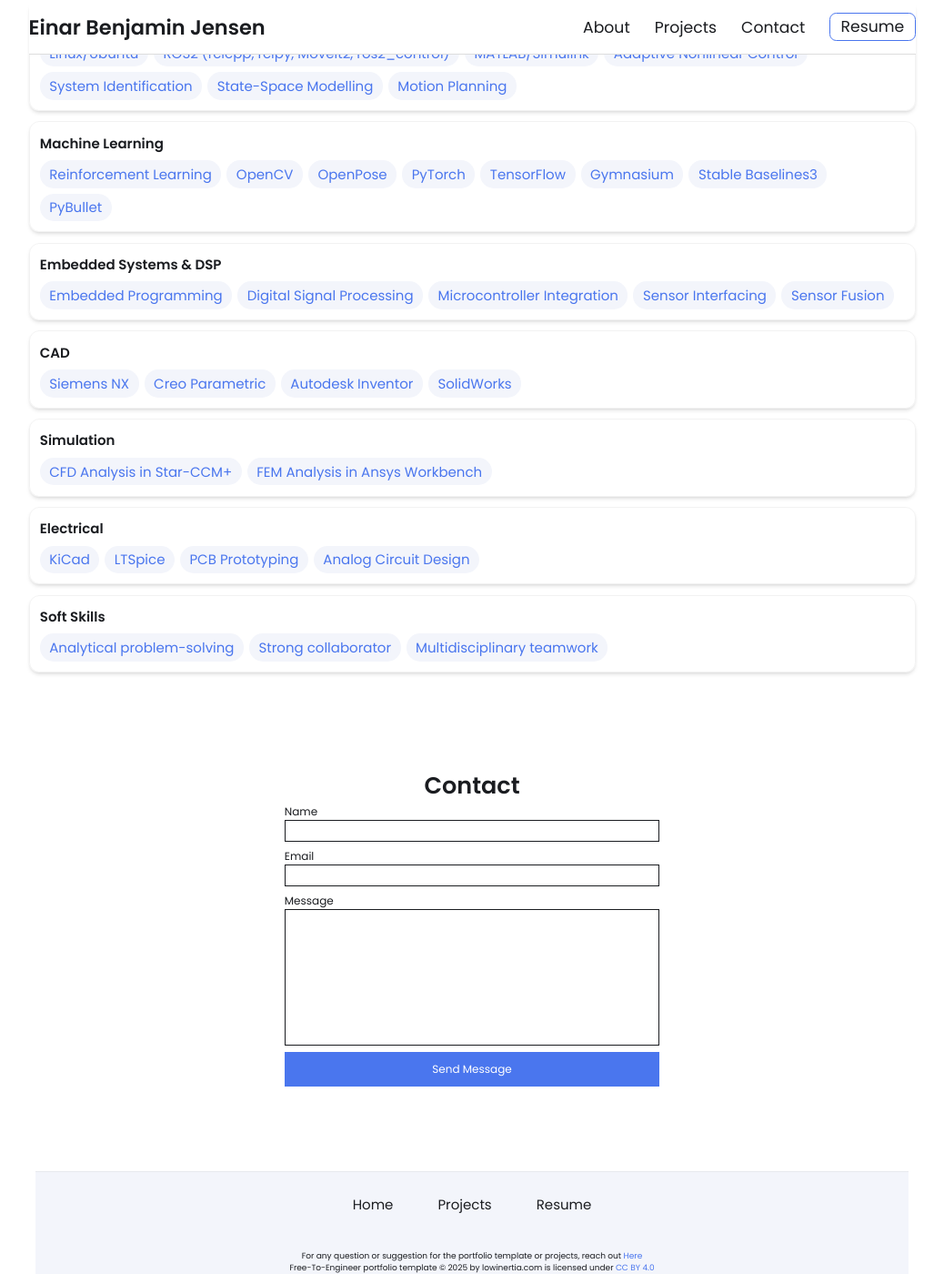
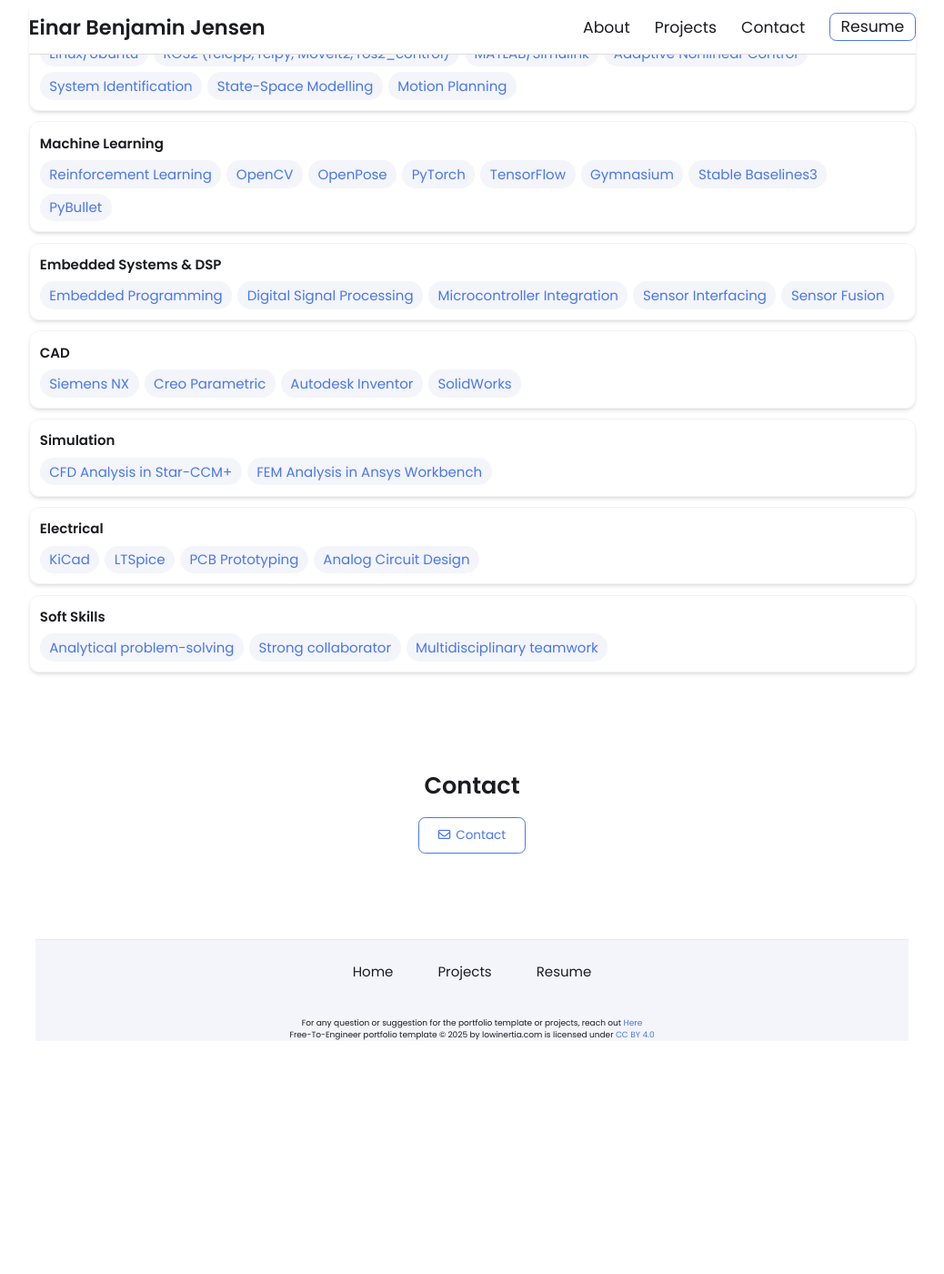
Before and after one commit to ebj17/ebj17.github.io, a Jekyll site: the page built from index.html, in a window 1280 px wide and 1400 px high, scrolled down 3088 px. Shown: the whole window at 91% size, without its empty margins (121-1159 px from the left). Built offline with Jekyll 4.4.1, drawn with Linux system fonts in a browser that asks for light colours; after the commit the page ends 4232 px from its top, so only the background shows below that.

Commit message:
Replace contact form with mailto button
Removes broken Formspree form; clicking the envelope button now opens
the user's email client addressed to ebjensen03@gmail.com.

Co-Authored-By: Claude Sonnet 4.6 <noreply@anthropic.com>

```diff
--- a/_includes/contact.html
+++ b/_includes/contact.html
@@ -1,20 +1,9 @@
 <!-- SECTION 4: Contact-->
-<section id="contact" class= "contact-section">
+<section id="contact" class="contact-section">
     <h2>Contact</h2>
-
-    <div class="group">
-
-        <form action="https://formspree.io/f/{{site.formspree-key}}" method="POST">
-            <label for="name">Name</label>
-            <input type="text" id="name">
-
-            <label for="email">Email</label>
-            <input type="email" id="email" name="email">
-
-            <label for="message">Message</label>
-            <textarea id="message" cols = "30" rows="10" name="message"></textarea>
-
-            <button type="submit">Send Message</button>
-        </form>
+    <div class="contact-mailto">
+        <a href="mailto:ebjensen03@gmail.com" class="mailto-btn">
+            <i class="fa-regular fa-envelope"></i> Contact
+        </a>
     </div>
-  </section>
+</section>
--- a/css/styles.css
+++ b/css/styles.css
@@ -468,50 +468,37 @@ nav .mobile-nav {
     padding: 25px 25px;
     max-width: 600px;
     margin: 0 auto;
-    border-radius: 20px;
     margin-bottom: 100px;
-
+    text-align: center;
 }
 
 .contact-section h2 {
     font-size: 34px;
-    text-align: center;
+    margin-bottom: 20px;
 }
 
-.contact-section .group {
+.contact-section .contact-mailto {
     display: flex;
-}
-.contact-section .group .text {
-    flex:3;
-}
-.contact-section .group form {
-    flex:3;
-    display: flex;
-    flex-direction: column;
-    color:var(--text-color)
+    justify-content: center;
 }
 
-.contact-section .group form input, .contact-section .group form textarea {
-    font-family: 'Poppins', sans-serif;
-    background-color: transparent;
-    border: 1px groove var(--text-color);
-    padding:5px;
-    margin-bottom: 10px;
-    outline: none;
-    resize: none;
-    font-size: 13px;
-
+.contact-section .mailto-btn {
+    display: inline-flex;
+    align-items: center;
+    gap: 8px;
+    padding: 12px 28px;
+    border: 2px solid var(--link-color);
+    border-radius: 10px;
+    color: var(--link-color);
+    font-size: 18px;
+    font-weight: 500;
+    text-decoration: none;
+    transition: background-color 0.15s, color 0.15s;
 }
 
-.contact-section .group form button {
-    font-size: 16px;
-    font-family: 'Poppins', sans-serif;
+.contact-section .mailto-btn:hover {
+    background-color: var(--link-color);
     color: #fff;
-    background-color: var(--link-color);
-    border:none;
-    height: 50px;
-    cursor: pointer;
-    transition: 0.1s
 }
 
 
@@ -1339,9 +1326,6 @@ footer p {
     }
 
     /*SECTION 4:Contact */
-    .contact-section .group{
-        flex-direction: column;
-    }
 
 
 
```
